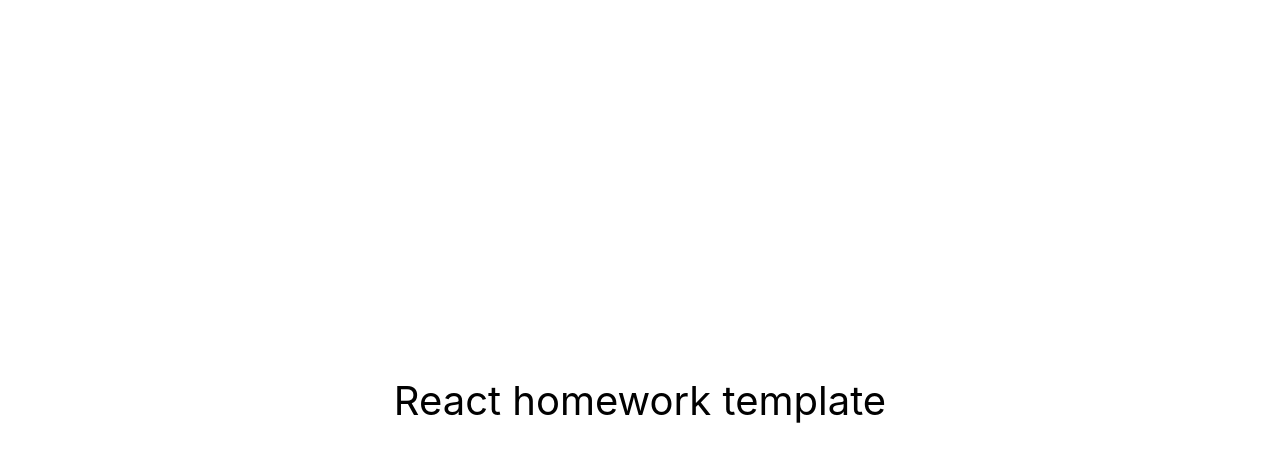
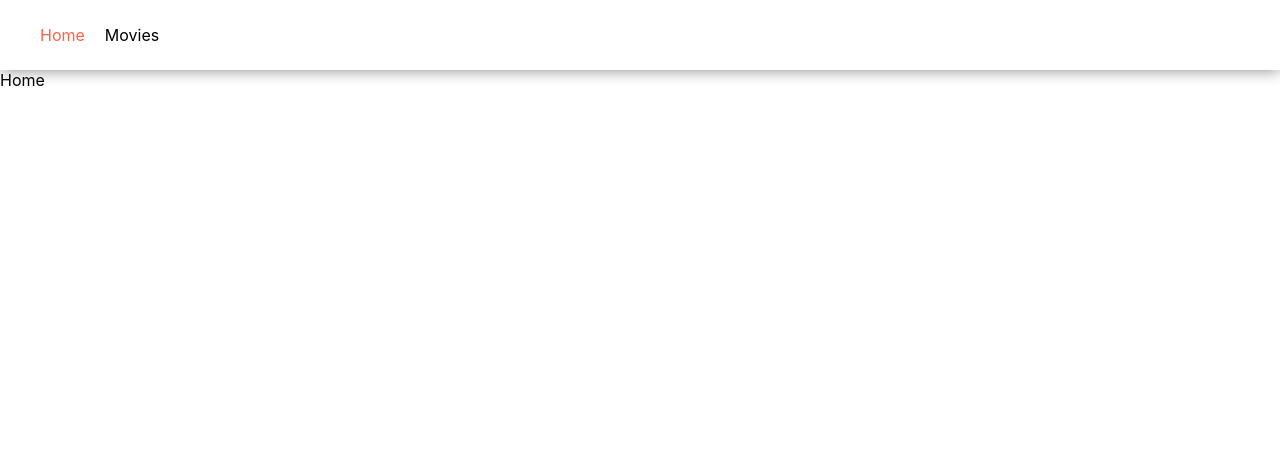
Before and after one commit to bohdan-ryzhko/goit-react-hw-05-movies, a React (Create React App) app: page /goit-react-hw-05-movies/home in a window 1280 px wide. Shown: the top 462 px of the page. Built offline with nearby package versions, Linux system fonts and the light colour scheme.

Commit message:
add header

```diff
--- a/package.json
+++ b/package.json
@@ -4,6 +4,7 @@
   "private": true,
   "homepage": "https://bohdan-ryzhko.github.io/goit-react-hw-05-movies/",
   "dependencies": {
+    "@emotion/styled": "^11.10.6",
     "@testing-library/jest-dom": "^5.16.3",
     "@testing-library/react": "^12.1.4",
     "@testing-library/user-event": "^13.5.0",
--- a/src/components/App.jsx
+++ b/src/components/App.jsx
@@ -1,16 +1,17 @@
+import { Route, Routes } from "react-router-dom";
+import Header from "./Header/Header";
+import Home from "pages/Home/Home";
+import Movies from "pages/Movies/Movies";
+
 export const App = () => {
   return (
-    <div
-      style={{
-        height: '100vh',
-        display: 'flex',
-        justifyContent: 'center',
-        alignItems: 'center',
-        fontSize: 40,
-        color: '#010101'
-      }}
-    >
-      React homework template
+    <div className="App">
+      <Header />
+
+      <Routes>
+        <Route path="/home" element={<Home />} />
+        <Route path="/movies" element={<Movies/>} />
+      </Routes>
     </div>
   );
 };
--- /dev/null
+++ b/src/components/Header/Header.jsx
@@ -0,0 +1,36 @@
+import { Outlet } from "react-router-dom";
+import { Container } from "index.styled";
+import {
+	HeaderElement,
+	HeaderInner,
+	HeaderNavigation,
+	HeaderLinksList,
+	HeaderLink,
+	StyledNavLink
+} from "./Header.styles";
+
+const Header = () => {
+	return (
+		<>
+			<HeaderElement>
+				<Container>
+					<HeaderInner>
+						<HeaderNavigation>
+							<HeaderLinksList>
+								<HeaderLink>
+									<StyledNavLink to="/home">Home</StyledNavLink>
+								</HeaderLink>
+								<HeaderLink>
+									<StyledNavLink to="/movies">Movies</StyledNavLink>
+								</HeaderLink>
+							</HeaderLinksList>
+						</HeaderNavigation>
+					</HeaderInner>
+				</Container>
+			</HeaderElement>
+			<Outlet />
+		</>
+	)
+}
+
+export default Header;
--- /dev/null
+++ b/src/components/Header/Header.styles.js
@@ -0,0 +1,33 @@
+import styled from '@emotion/styled';
+import { NavLink } from "react-router-dom";
+
+export const HeaderElement = styled.header`
+  min-width: 100vw;
+  height: 70px;
+  box-shadow: 0 0 15px #888888;
+`;
+
+export const HeaderInner = styled.div`
+  height: 100%;
+`;
+
+export const HeaderNavigation = styled.nav`
+  height: 100%;
+`;
+
+export const HeaderLinksList = styled.ul`
+  display: flex;
+  align-items: center;
+  height: 100%;
+  gap: 20px;
+`;
+
+export const HeaderLink = styled.li``;
+
+export const StyledNavLink = styled(NavLink)`
+  color: #000;
+
+  &.active {
+    color: tomato;
+  }
+`;
--- a/src/index.css
+++ b/src/index.css
@@ -1,5 +1,6 @@
-@import-normalize; /* bring in normalize.css styles */
+@import-normalize;
 
+/* bring in normalize.css styles */
 body {
 	margin: 0;
 	font-family: -apple-system, BlinkMacSystemFont, 'Segoe UI', 'Roboto', 'Oxygen',
@@ -9,7 +10,13 @@ body {
 	-moz-osx-font-smoothing: grayscale;
 }
 
-code {
-  font-family: source-code-pro, Menlo, Monaco, Consolas, 'Courier New',
-    monospace;
+a {
+	text-decoration: none;
 }
+
+ul,
+li {
+	margin: 0;
+	padding: 0;
+	list-style-type: none;
+}
--- /dev/null
+++ b/src/index.styled.js
@@ -0,0 +1,8 @@
+import styled from '@emotion/styled';
+
+export const Container = styled.div`
+	max-width: 1200px;
+	padding: 0 15px;
+	margin: 0 auto;
+	height: 100%;
+`
--- /dev/null
+++ b/src/pages/Home/Home.jsx
@@ -0,0 +1,5 @@
+const Home = () => {
+	return <>Home</>
+}
+
+export default Home;
--- /dev/null
+++ b/src/pages/Movies/Movies.jsx
@@ -0,0 +1,5 @@
+const Movies = () => {
+	return <>Movies</>
+}
+
+export default Movies;
```
Also changed, not shown: src/pages/Home/Home.styles.js (added), src/pages/Movies/Movies.styles.js (added), 1 other file (tests, documents, lock files or other folders). Lines whose indentation alone changed are shown as unchanged.
